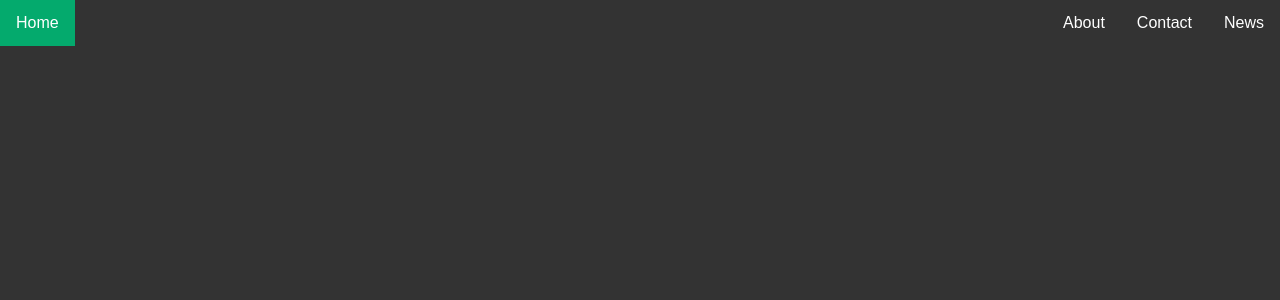
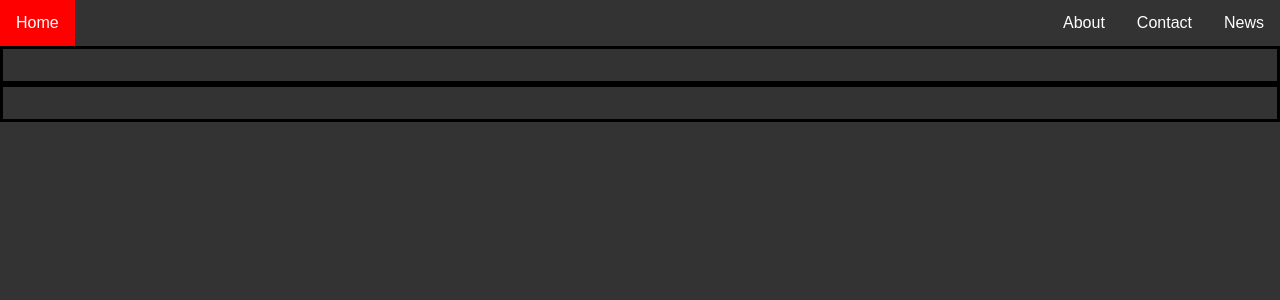
Before and after one commit to Rom001/Legende-21, a PHP site: page / in a window 1280 px wide. Shown: the top 300 px of the page. Run offline with PHP 8.4, Linux system fonts and the light colour scheme.

Commit message:
Update styles.css

```diff
--- a/styles.css
+++ b/styles.css
@@ -12,7 +12,9 @@ ul.topnav {
     background-color: #333;
 }
 
-  ul.topnav li {float: left;}
+ul.topnav li {
+    float: left;
+}
 
 ul.topnav li a {
     display: block;
@@ -22,13 +24,31 @@ ul.topnav {
     text-decoration: none;
 }
 
-  ul.topnav li a:hover:not(.active) {background-color: #111;}
+ul.topnav li a:hover:not(.active) {
+    background-color: red;
+}
 
-  ul.topnav li a.active {background-color: #04AA6D;}
+ul.topnav li a.active {
+    background-color: red;
+}
 
-  ul.topnav li.right {float: right;}
+ul.topnav li.right {
+    float: right;
+}
 
 @media screen and (max-width: 600px) {
+
     ul.topnav li.right,
-    ul.topnav li {float: none;}
+    ul.topnav li {
+        float: none;
     }
+}
+
+.global {
+    display: flex;
+  }
+.partiel{
+    flex: 1;
+    padding: 1em;
+    border: solid;
+  }
```
Lines whose indentation alone changed are shown as unchanged.
